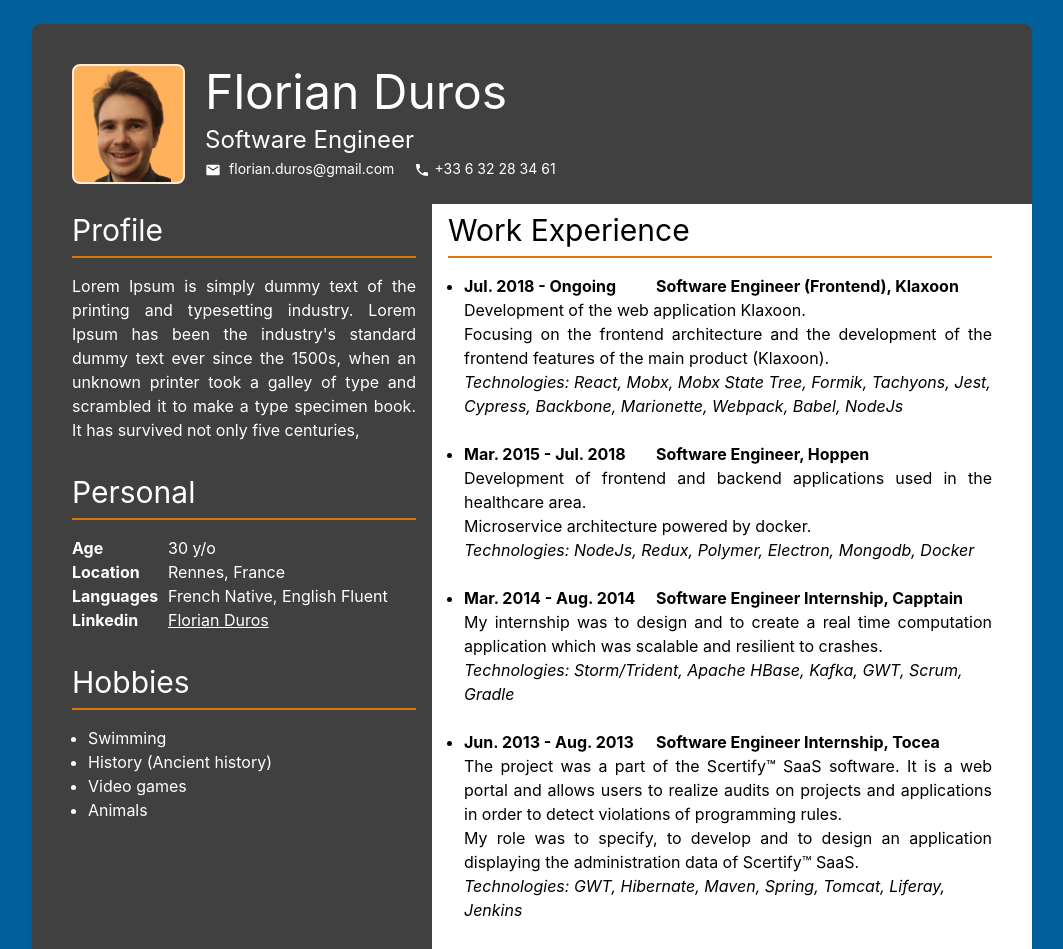
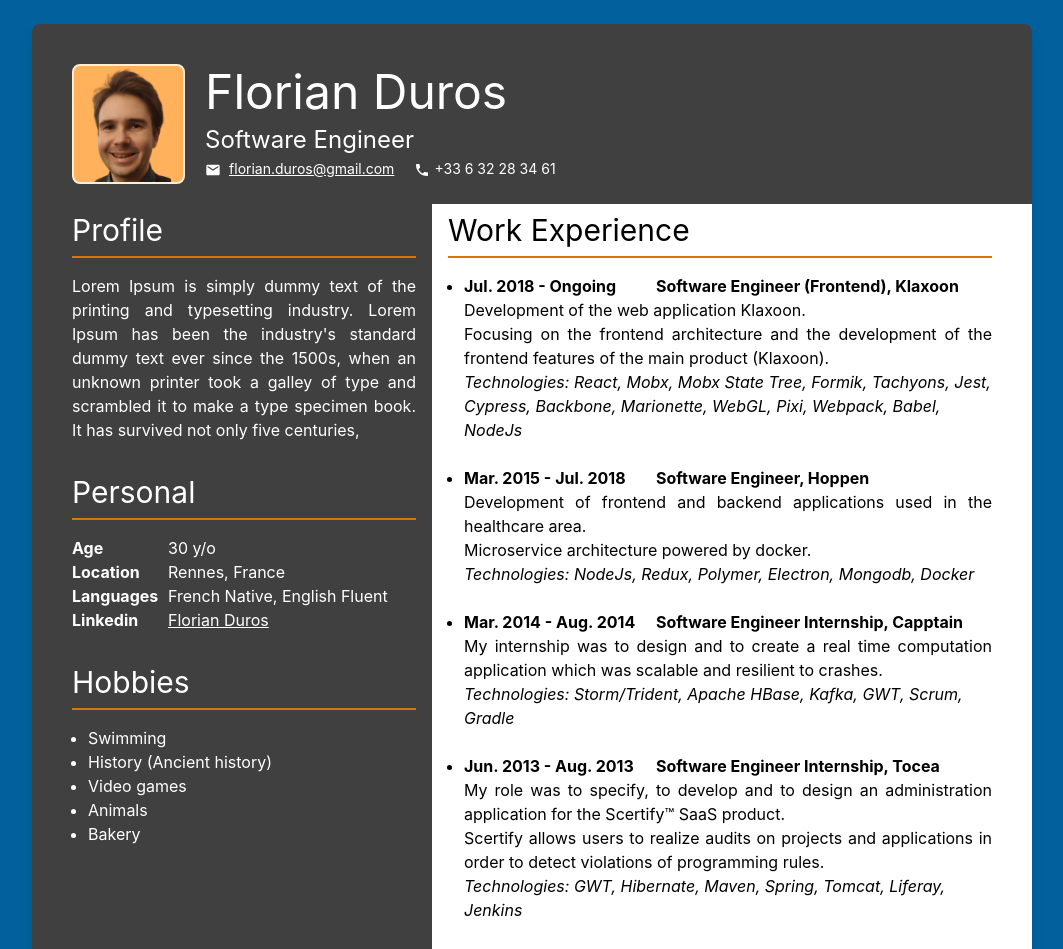
Before and after one commit to florianduros/florianduros.github.io, a React (Create React App) app: page / in a window 1280 px wide. Shown: the top 949 px of the page, without its empty margins (108-1171 px from the left). Built offline with nearby package versions, Linux system fonts and the light colour scheme.

Commit message:
small fixes

```diff
--- a/src/components/Header/Header.tsx
+++ b/src/components/Header/Header.tsx
@@ -12,7 +12,10 @@ export function Header() {
         <h2 className="desktop:text-2xl">Software Engineer</h2>
         <div className="desktop:inline">
           <MdEmail className="inline" />
-          <a className="text-sm p-2" href="mailto:florian.duros@gmail.com">
+          <a
+            className="text-sm p-2 underline"
+            href="mailto:florian.duros@gmail.com"
+          >
             florian.duros@gmail.com
           </a>
         </div>
--- a/src/components/LeftZone/Hobbies.tsx
+++ b/src/components/LeftZone/Hobbies.tsx
@@ -8,6 +8,7 @@ export function Hobbies() {
         <li>History (Ancient history)</li>
         <li>Video games</li>
         <li>Animals</li>
+        <li>Bakery</li>
       </ul>
     </Container>
   );
--- a/src/components/LeftZone/LeftZone.tsx
+++ b/src/components/LeftZone/LeftZone.tsx
@@ -4,7 +4,7 @@ import { Personal } from "./Personal";
 
 export function LeftZone() {
   return (
-    <div className="desktop:pb-10 desktop:pr-4 mobile:px-3 mobile:pb-3 desktop:pl-10 desktop:pt-2 bg-neutral-700 text-white desktop:rounded-bl-lg desktop:w-leftZone mobile:drop-shadow-lg">
+    <div className="desktop:pl-10 desktop:pt-2 desktop:pb-10 desktop:pr-4 desktop:w-leftZone mobile:px-3 mobile:pb-3 mobile:drop-shadow-lg bg-neutral-700 text-white desktop:rounded-bl-lg">
       <Description />
       <Personal />
       <Hobbies />
--- a/src/components/MainZone/MainZone.tsx
+++ b/src/components/MainZone/MainZone.tsx
@@ -3,7 +3,7 @@ import { WorkExperience } from "./WorkExperience";
 
 export function MainZone() {
   return (
-    <div className="desktop:pb-10 mobile:pb-4 desktop:pr-10 desktop:pl-4 mobile:px-3 desktop:pt-2 mobile:pt-2 flex-auto desktop:rounded-br-lg mobile:rounded-b-lg bg-white desktop:w-mainZone">
+    <div className="desktop:pt-2 desktop:pb-10 desktop:pr-10 desktop:pl-4 mobile:px-3 mobile:pb-4 mobile:pt-2 flex-auto desktop:rounded-br-lg mobile:rounded-b-lg bg-white desktop:w-mainZone">
       <WorkExperience />
       <Education />
     </div>
--- a/src/components/MainZone/Row.tsx
+++ b/src/components/MainZone/Row.tsx
@@ -11,12 +11,12 @@ type RowProps = PropsWithChildren<{
 export function Row({ title: { date, job }, className, children }: RowProps) {
   return (
     <li className={className}>
-      <h3 className="font-bold">
+      <h2 className="font-bold">
         <span className="mobile:block desktop:inline-block desktop:w-48">
           {date}
         </span>
         {job}
-      </h3>
+      </h2>
       {children}
     </li>
   );
--- a/src/components/MainZone/WorkExperience.tsx
+++ b/src/components/MainZone/WorkExperience.tsx
@@ -27,7 +27,7 @@ export function WorkExperience() {
             Focusing on the frontend architecture and the development of the
             frontend features of the main product (Klaxoon).
           </p>
-          <Technologies technologies="React, Mobx, Mobx State Tree, Formik, Tachyons, Jest, Cypress, Backbone, Marionette, Webpack, Babel, NodeJs" />
+          <Technologies technologies="React, Mobx, Mobx State Tree, Formik, Tachyons, Jest, Cypress, Backbone, Marionette, WebGL, Pixi, Webpack, Babel, NodeJs" />
         </Row>
         <Row
           title={{
@@ -64,13 +64,12 @@ export function WorkExperience() {
           className="mt-6"
         >
           <p className="text-justify">
-            The project was a part of the Scertify™ SaaS software. It is a web
-            portal and allows users to realize audits on projects and
-            applications in order to detect violations of programming rules.
+            My role was to specify, to develop and to design an administration
+            application for the Scertify™ SaaS product.
           </p>
           <p className="text-justify">
-            My role was to specify, to develop and to design an application
-            displaying the administration data of Scertify™ SaaS.
+            Scertify allows users to realize audits on projects and applications
+            in order to detect violations of programming rules.
           </p>
           <Technologies technologies="GWT, Hibernate, Maven, Spring, Tomcat, Liferay, Jenkins" />
         </Row>
```
